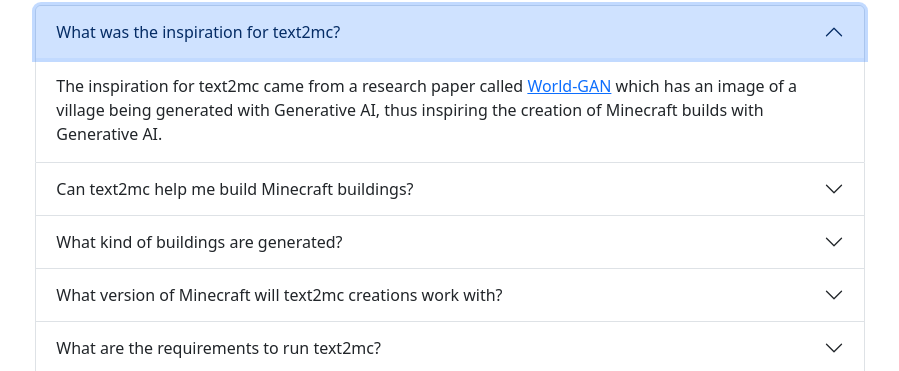
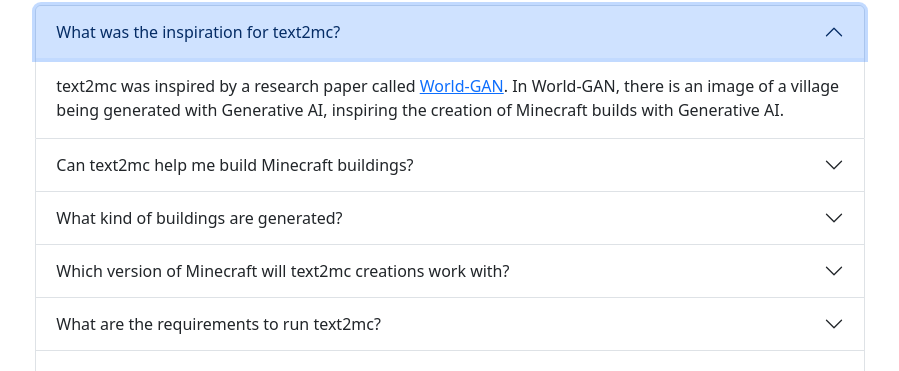
Before and after one commit to Alan-Laboy/text2mc-frontend, a React (Create React App) app: page / in a window 1280 px wide. Both pictures are taken after a click on the button "What was the inspiration for text2mc?". Shown: the part 1769-2140 px from the top of the page, without its empty margins (190-1089 px from the left). Built offline with nearby package versions, Linux system fonts and the light colour scheme.

Commit message:
Update FAQ

```diff
--- a/src/components/FAQ.js
+++ b/src/components/FAQ.js
@@ -7,44 +7,78 @@
       <h1>Frequently Asked Questions</h1>
       <Accordion>
         <Accordion.Item eventKey="0">
-                <Accordion.Header>What was the inspiration for text2mc?</Accordion.Header>
-                <Accordion.Body>The inspiration for text2mc came from a research paper called <Link to="https://arxiv.org/abs/2106.10155">World-GAN</Link> which has an image of a village being generated with Generative AI, thus inspiring the creation of Minecraft builds with Generative AI.</Accordion.Body>
+          <Accordion.Header>
+            What was the inspiration for text2mc?
+          </Accordion.Header>
+          <Accordion.Body>
+            text2mc was inspired by a research paper called{" "}
+            <Link to="https://arxiv.org/abs/2106.10155">World-GAN</Link>. In
+            World-GAN, there is an image of a village being generated with
+            Generative AI, inspiring the creation of Minecraft builds with
+            Generative AI.
+          </Accordion.Body>
         </Accordion.Item>
         <Accordion.Item eventKey="1">
-                <Accordion.Header>Can text2mc help me build Minecraft buildings?</Accordion.Header>
-                <Accordion.Body>Yes.</Accordion.Body>
+          <Accordion.Header>
+            Can text2mc help me build Minecraft buildings?
+          </Accordion.Header>
+          <Accordion.Body>
+            Yes. You can use text2mc to view and insert generated Minecraft
+            builds into your Minecraft worlds.
+          </Accordion.Body>
         </Accordion.Item>
         <Accordion.Item eventKey="2">
-                <Accordion.Header>What kind of buildings are generated?</Accordion.Header>
-                <Accordion.Body>Land structures.</Accordion.Body>
+          <Accordion.Header>
+            What kind of buildings are generated?
+          </Accordion.Header>
+          <Accordion.Body>
+            text2mc generates land structures. So anything from houses, castles,
+            churches, skyscrapers, etc. can be generated.
+          </Accordion.Body>
         </Accordion.Item>
         <Accordion.Item eventKey="3">
-                <Accordion.Header>What version of Minecraft will text2mc creations work with?</Accordion.Header>
-                <Accordion.Body>The latest version of Minecraft: Java Edition.</Accordion.Body>
+          <Accordion.Header>
+            Which version of Minecraft will text2mc creations work with?
+          </Accordion.Header>
+          <Accordion.Body>
+            The latest version of Minecraft: Java Edition.
+          </Accordion.Body>
         </Accordion.Item>
         <Accordion.Item eventKey="4">
-                <Accordion.Header>What are the requirements to run text2mc?</Accordion.Header>
-                <Accordion.Body>A computer, web browser, internet connection, and Minecraft: Java Edition.</Accordion.Body>
+          <Accordion.Header>
+            What are the requirements to run text2mc?
+          </Accordion.Header>
+          <Accordion.Body>
+            A computer, web browser, internet connection, and Minecraft: Java
+            Edition.
+          </Accordion.Body>
         </Accordion.Item>
         <Accordion.Item eventKey="5">
-                <Accordion.Header>How do I load generated buildings in Minecraft?</Accordion.Header>
-                <Accordion.Body>The generated buildings are stored as a .schem file which can be loaded with World Edit.</Accordion.Body>
+          <Accordion.Header>
+            How do I load generated buildings in Minecraft?
+          </Accordion.Header>
+          <Accordion.Body>
+            Generated buildings from text2mc are stored as a .schem file, which
+            can be loaded with World Edit.
+          </Accordion.Body>
         </Accordion.Item>
         <Accordion.Item eventKey="6">
-                <Accordion.Header>Is this project open-source or available for collaboration?</Accordion.Header>
+          <Accordion.Header>
+            Is this project open-source or available for collaboration?
+          </Accordion.Header>
           <Accordion.Body>
-                  Yes! The source code for text2mc is available on GitHub:
+            Yes. The source code for text2mc is available on GitHub:
             <li>
-                    <Link to="https://github.com/shauncomino/text2mc-dataprocessor">text2mc Data Processor</Link>
+              <Link to="https://github.com/shauncomino/text2mc-dataprocessor">
+                text2mc Data Processor
+              </Link>
             </li>
             <li>
-                    <Link to="https://github.com/Alan-Laboy/text2mc-frontend">text2mc Frontend</Link>
+              <Link to="https://github.com/Alan-Laboy/text2mc-frontend">
+                text2mc Frontend
+              </Link>
             </li>
           </Accordion.Body>
-              </Accordion.Item>
-              <Accordion.Item eventKey="8">
-                <Accordion.Header>When will text2mc be released?</Accordion.Header>
-                <Accordion.Body>Soon (TM). It will be released whenever the tool is finished.</Accordion.Body>
         </Accordion.Item>
       </Accordion>
     </div>
```
Lines whose indentation alone changed are shown as unchanged.
